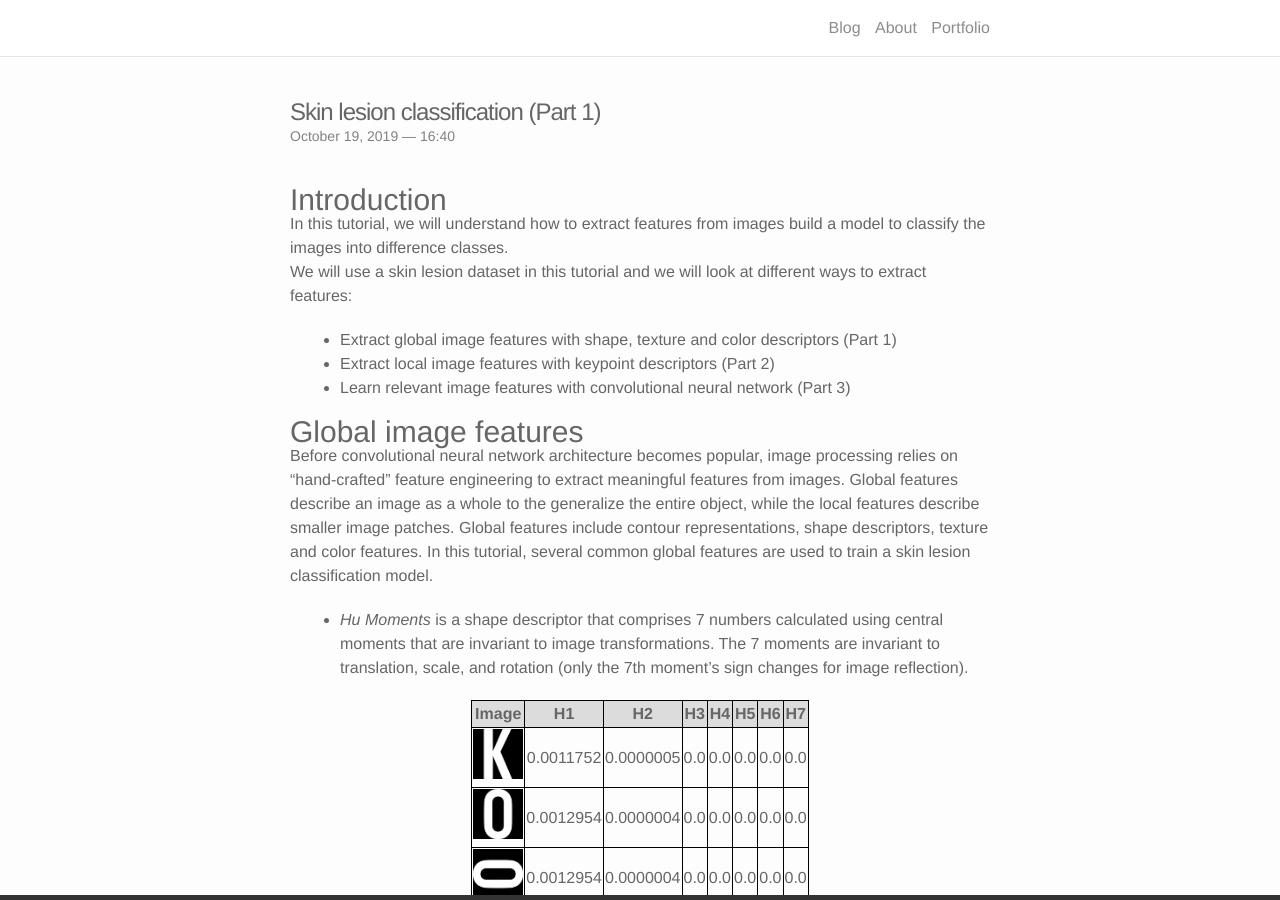
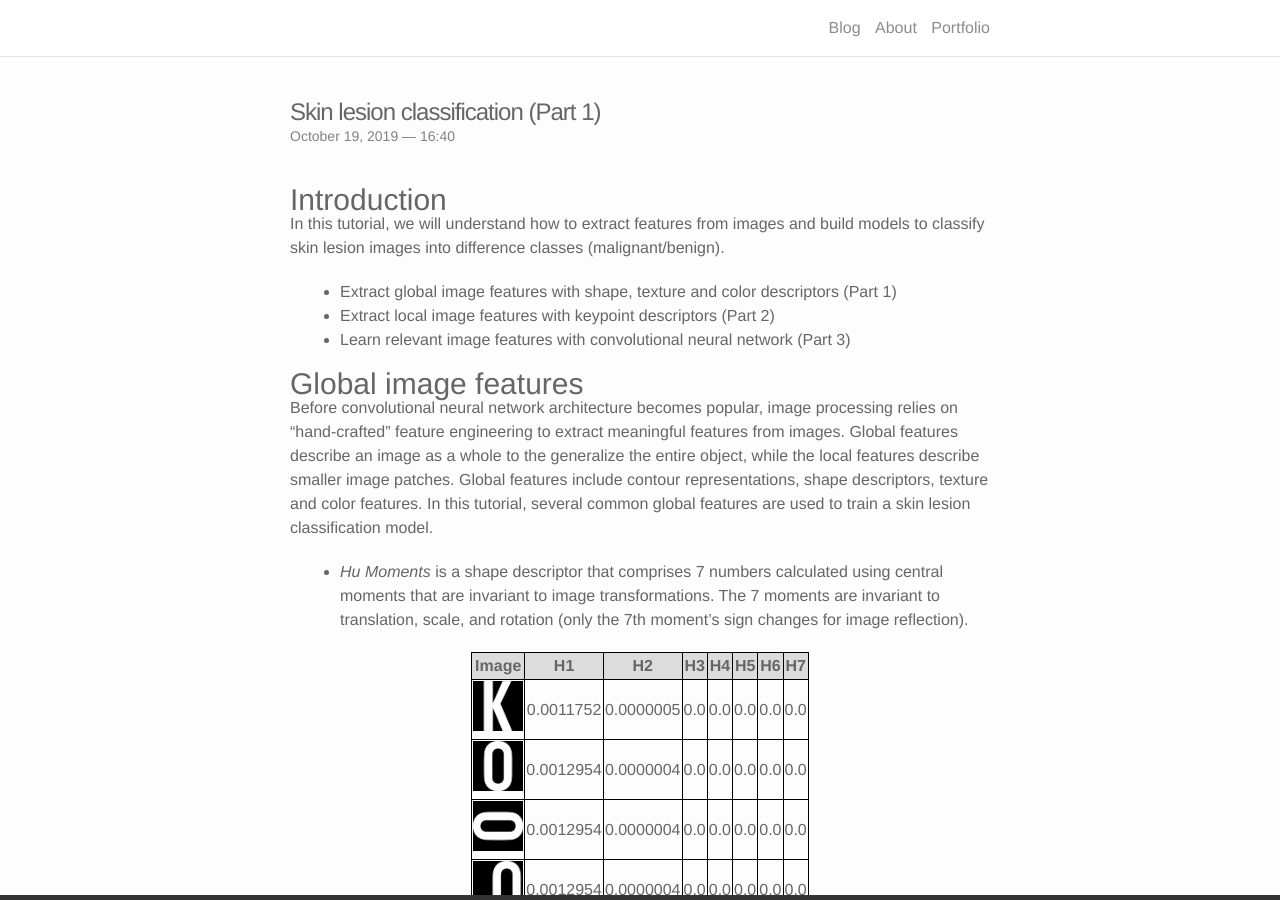
Before and after one commit to emeryanalytics/blog, a Jekyll site: the page built from _posts/2019-10-19-skin_lesion_classification_part_1.markdown, in a window 1280 px wide and 900 px high. Built offline with Jekyll 4.4.1, drawn with Linux system fonts in a browser that asks for light colours; nearby versions of some CDN libraries.

Commit message:
Format blog post 1

```diff
--- a/_posts/2019-10-19-skin_lesion_classification_part_1.markdown
+++ b/_posts/2019-10-19-skin_lesion_classification_part_1.markdown
@@ -2,12 +2,11 @@
 layout: post
 title:  Skin lesion classification (Part 1)
 date:   2019-10-19 16:40:16
-description: Classify skin lesion images as malignant/benign using global image descriptors
+description: Classify skin lesion images by extracting global image descriptors
 ---
 
 ### Introduction
-In this tutorial, we will understand how to extract features from images build a model to classify the images into difference classes.<br/>
-We will use a skin lesion dataset in this tutorial and we will look at different ways to extract features:
+In this tutorial, we will understand how to extract features from images and build models to classify skin lesion images into difference classes (malignant/benign).
 * Extract global image features with shape, texture and color descriptors (Part 1)
 * Extract local image features with keypoint descriptors (Part 2)
 * Learn relevant image features with convolutional neural network (Part 3)
```
